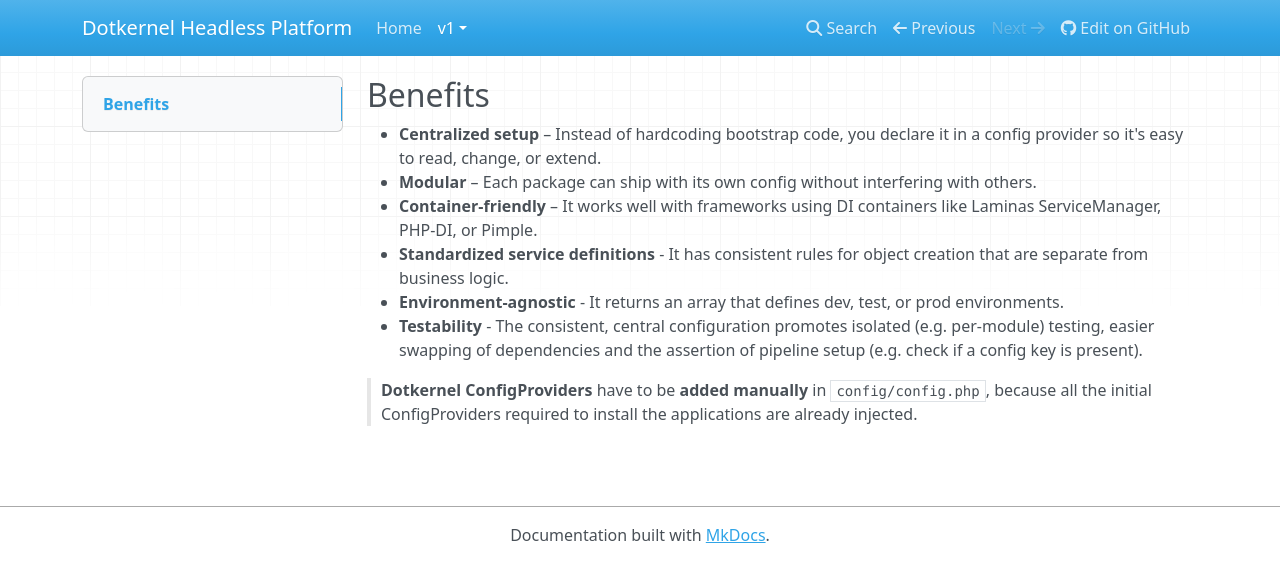
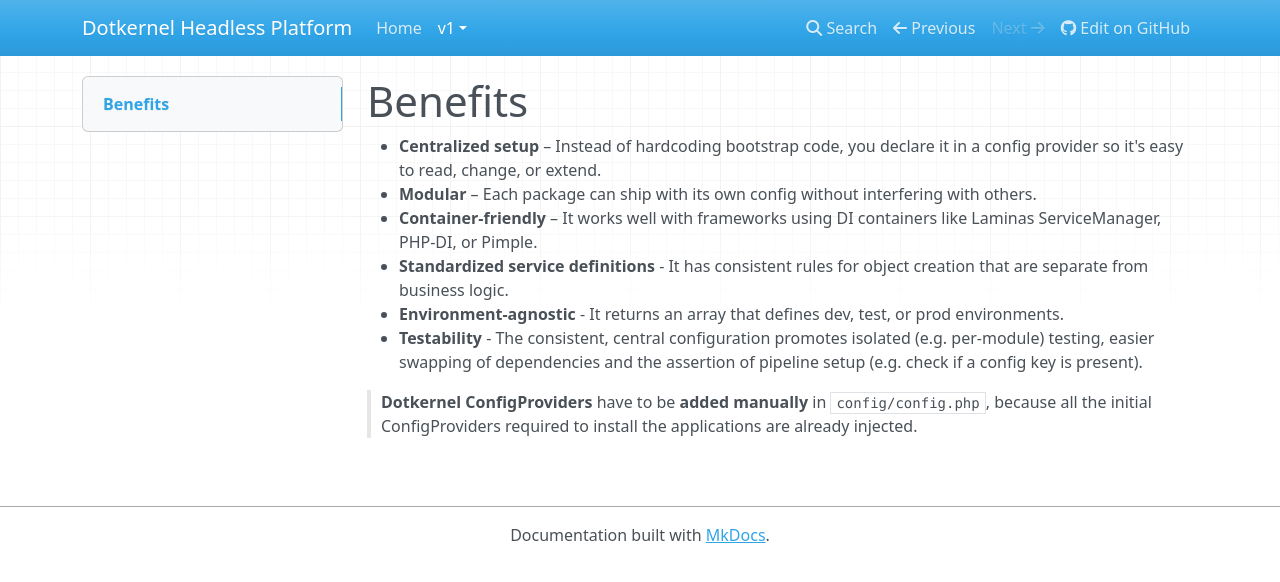
Before and after one commit to dotkernel/headless-documentation, an MkDocs documentation site: the page built from docs/book/v1/other/config-provider/benefits.md, in a window 1280 px wide. Shown: the top 582 px of the page. Built offline with MkDocs 1.6.1, drawn with Linux system fonts in a browser that asks for light colours; nearby versions of some CDN libraries.

```diff
--- a/docs/book/v1/other/config-provider/benefits.md
+++ b/docs/book/v1/other/config-provider/benefits.md
@@ -1,4 +1,4 @@
-## Benefits
+# Benefits
 
 - **Centralized setup** – Instead of hardcoding bootstrap code, you declare it in a config provider so it's easy to read, change, or extend.
 - **Modular** – Each package can ship with its own config without interfering with others.
```
Also changed, not shown: docs/book/v1/other/config-provider/functionality.md (+1 -1 lines), docs/book/v1/other/config-provider/introduction.md (+8 -8 lines).
